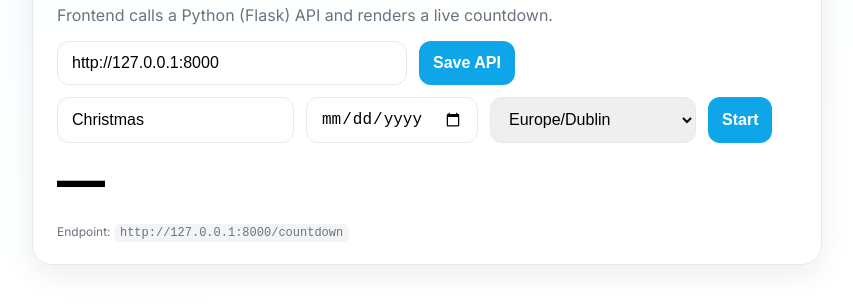
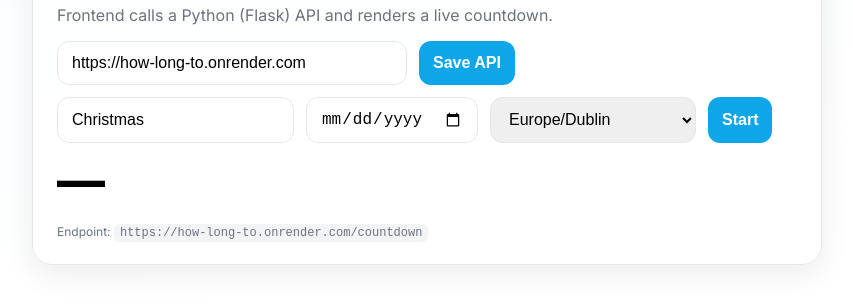
Before and after one commit to ERaines/how-long-to, a plain HTML site: page WEB/index.html in a window 1280 px wide. Shown: the part 336-644 px from the top of the page, without its empty margins (213-1066 px from the left). Drawn offline with Linux system fonts and the light colour scheme.

Commit message:
add locate api base

```diff
--- a/WEB/index.html
+++ b/WEB/index.html
@@ -79,8 +79,8 @@
     const apiBaseInput = document.getElementById('apiBase');
 
     // --- Persist API base URL in localStorage for convenience across reloads
-    const DEFAULT_API = 'http://127.0.0.1:8000';
-    const API_BASE = localStorage.getItem('https://how-long-to.onrender.com') || DEFAULT_API;
+    const DEFAULT_API = 'https://how-long-to.onrender.com';
+    const API_BASE = localStorage.getItem('api_base') || DEFAULT_API;
     apiBaseInput.value = API_BASE;
     endpointEl.textContent = API_BASE + '/countdown';
 
```
